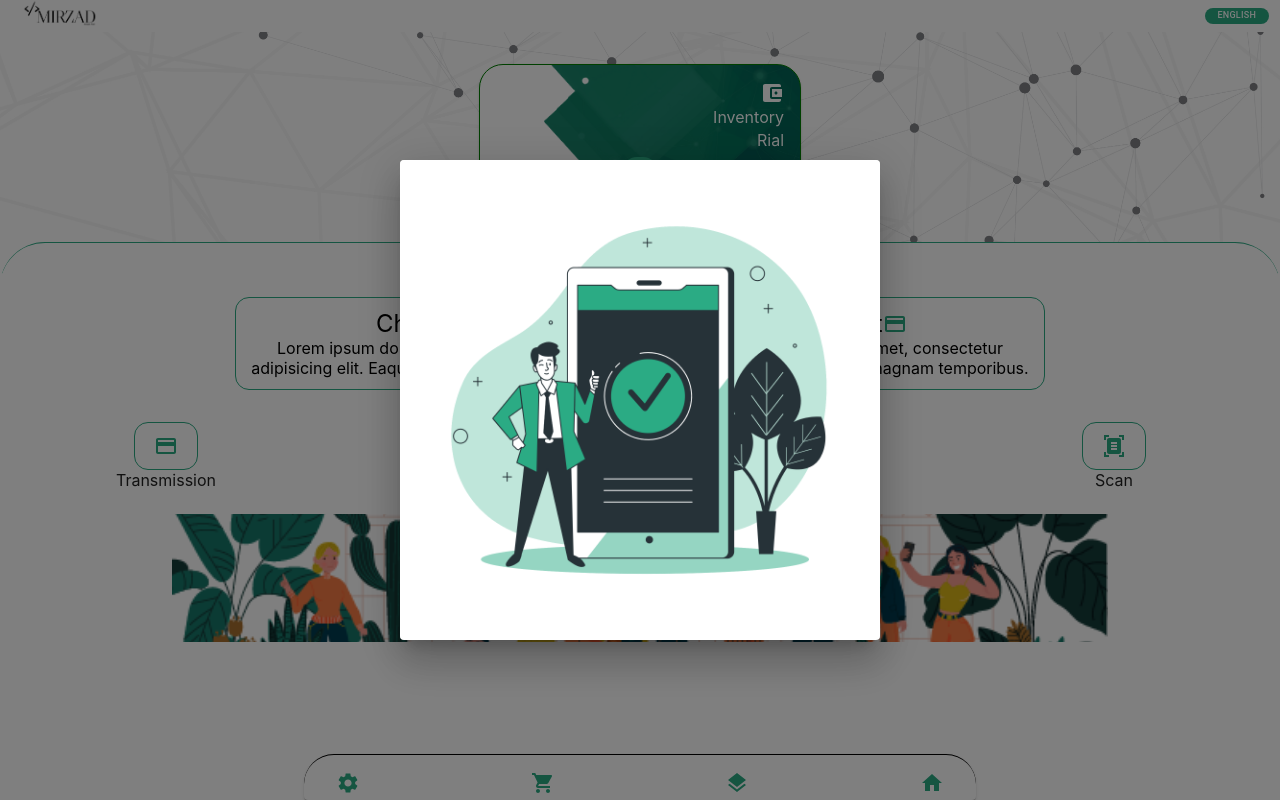
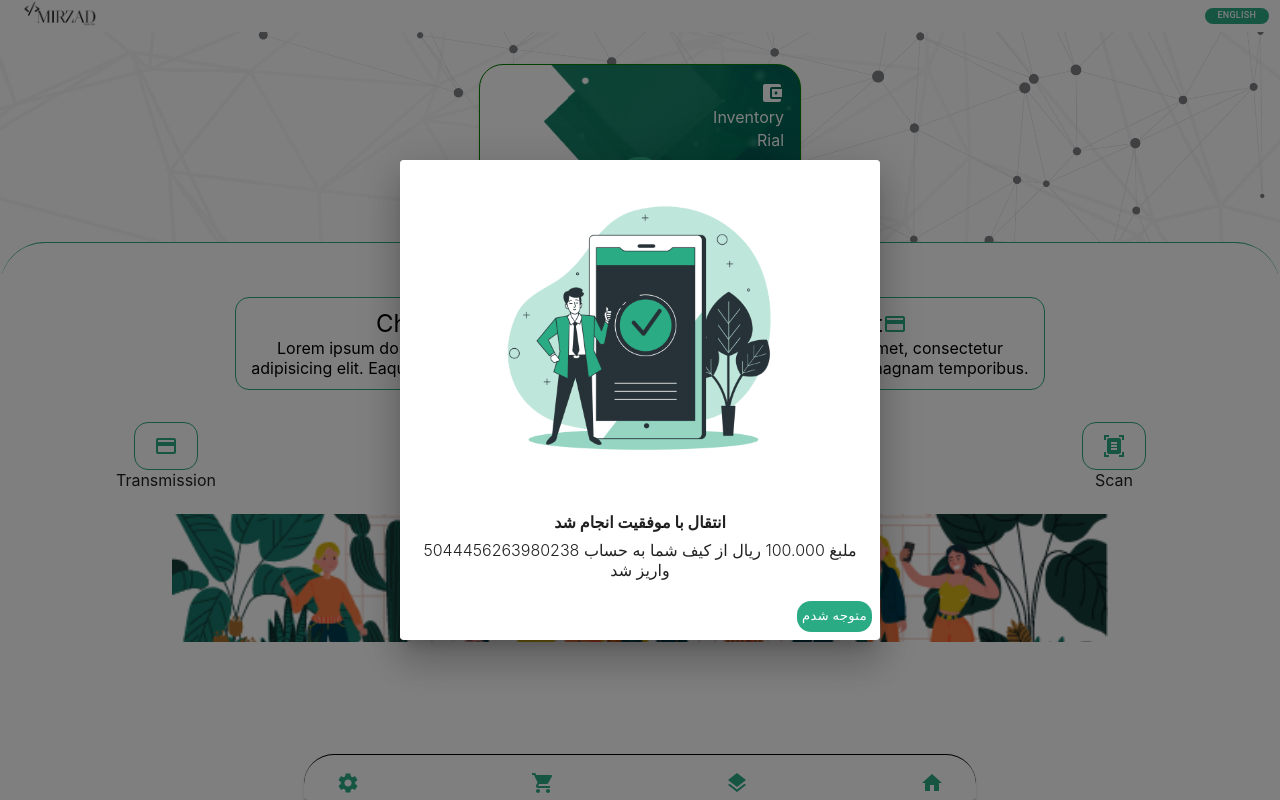
Before and after one commit to siahvosh/digital-wallet, a React (Create React App) app: page / in a window 1280 px wide. Built offline with nearby package versions, Linux system fonts and the light colour scheme; no server answers; sample sign-in values are in the browser's storage.

Commit message:
add update callback modal

```diff
--- a/src/Component/CallbackModal/Callback.tsx
+++ /dev/null
@@ -1,47 +0,0 @@
-import {Button, Card, CardActions, CardContent, CardMedia} from "@mui/material";
-import {styled} from "@mui/material/styles";
-import Dialog from "@mui/material/Dialog";
-import {useState} from "react";
-import imageUrl from "../../Assets/success.png"
-
-
-const BootstrapDialog = styled(Dialog)(({ theme }) => ({
-    '& .MuiDialogContent-root': {
-        padding: theme.spacing(2),
-    },
-    '& .MuiDialogActions-root': {
-        padding: theme.spacing(1),
-    },
-}));
-
-export const Callback = () => {
-
-    const [open, setOpen] = useState(true);
-
-    const handleClose = () => {
-
-    };
-    return (
-        <BootstrapDialog
-            onClose={handleClose}
-            aria-labelledby="customized-dialog-title"
-            open={open}
-        >
-            <Card style={{height: '30rem', width: '30rem'}}>
-
-
-                <CardMedia
-                    component="img"
-                    image={imageUrl}
-                    alt="Paella dish"
-                    style={{height: '100%', width: '100%'}}
-                />
-                <CardContent>lore</CardContent>
-                <CardActions>
-                    <Button onClick={handleClose} color="primary"></Button>
-                </CardActions>
-            </Card>
-
-        </BootstrapDialog>
-    )
-}
--- /dev/null
+++ b/src/Component/Modals/CallbackModal/Callback.tsx
@@ -0,0 +1,60 @@
+import {Button, Card, CardActions, CardContent, CardMedia} from "@mui/material";
+import {styled} from "@mui/material/styles";
+import Dialog from "@mui/material/Dialog";
+import {useState} from "react";
+import imageUrl from "../../../Assets/success.png"
+
+
+const BootstrapDialog = styled(Dialog)(({ theme }) => ({
+    '& .MuiDialogContent-root': {
+        padding: theme.spacing(2),
+    },
+    '& .MuiDialogActions-root': {
+        padding: theme.spacing(1),
+    },
+}));
+
+export const Callback = () => {
+
+    const [open, setOpen] = useState(true);
+    const handleClose = () => {
+        setOpen(false);
+    };
+
+    interface statusType {
+        title: string;
+        description: string;
+    }
+
+    const status = useState<statusType>(
+        {title: 'انتقال با موفقیت انجام شد\n', description: 'ملبغ 100.000 ریال از کیف شما به حساب 5044456263980238 واریز شد',}
+    )
+
+
+    return (
+        <BootstrapDialog
+            onClose={handleClose}
+            aria-labelledby="customized-dialog-title"
+            open={open}
+        >
+            <Card style={{height: '30rem', width: '30rem'}}>
+
+
+                <CardMedia
+                    component="img"
+                    image={imageUrl}
+                    alt="Paella dish"
+                    style={{height: '70%', width: '70%', margin: 'auto'}}
+                />
+                <CardContent>
+                    <span style={{display: 'flex', justifyContent: 'center', fontWeight: '700'}}>انتقال با موفقیت انجام شد</span>
+                    <span style={{display: 'flex', justifyContent: 'center', fontWeight: '300', textAlign: 'center', marginTop: '0.5rem'}}>ملبغ 100.000 ریال از کیف شما به حساب 5044456263980238 واریز شد</span>
+                </CardContent>
+                <CardActions style={{position: 'absolute', bottom: '0', right: '0'}}>
+                    <Button size={'small'} onClick={handleClose} color="primary">متوجه شدم</Button>
+                </CardActions>
+            </Card>
+
+        </BootstrapDialog>
+    )
+}
--- a/src/Pages/HomePage/Home.tsx
+++ b/src/Pages/HomePage/Home.tsx
@@ -16,7 +16,7 @@ import Wallet from "../../Component/Modals/WalletDialog/Wallet";
 import {useData} from '../../Context/DataContext'
 import axios from "axios";
 import {Sep1000} from "../../indexHelper";
-import {Callback} from "../../Component/CallbackModal/Callback";
+import {Callback} from "../../Component/Modals/CallbackModal/Callback";
 
 export const Home = () => {
 
```
